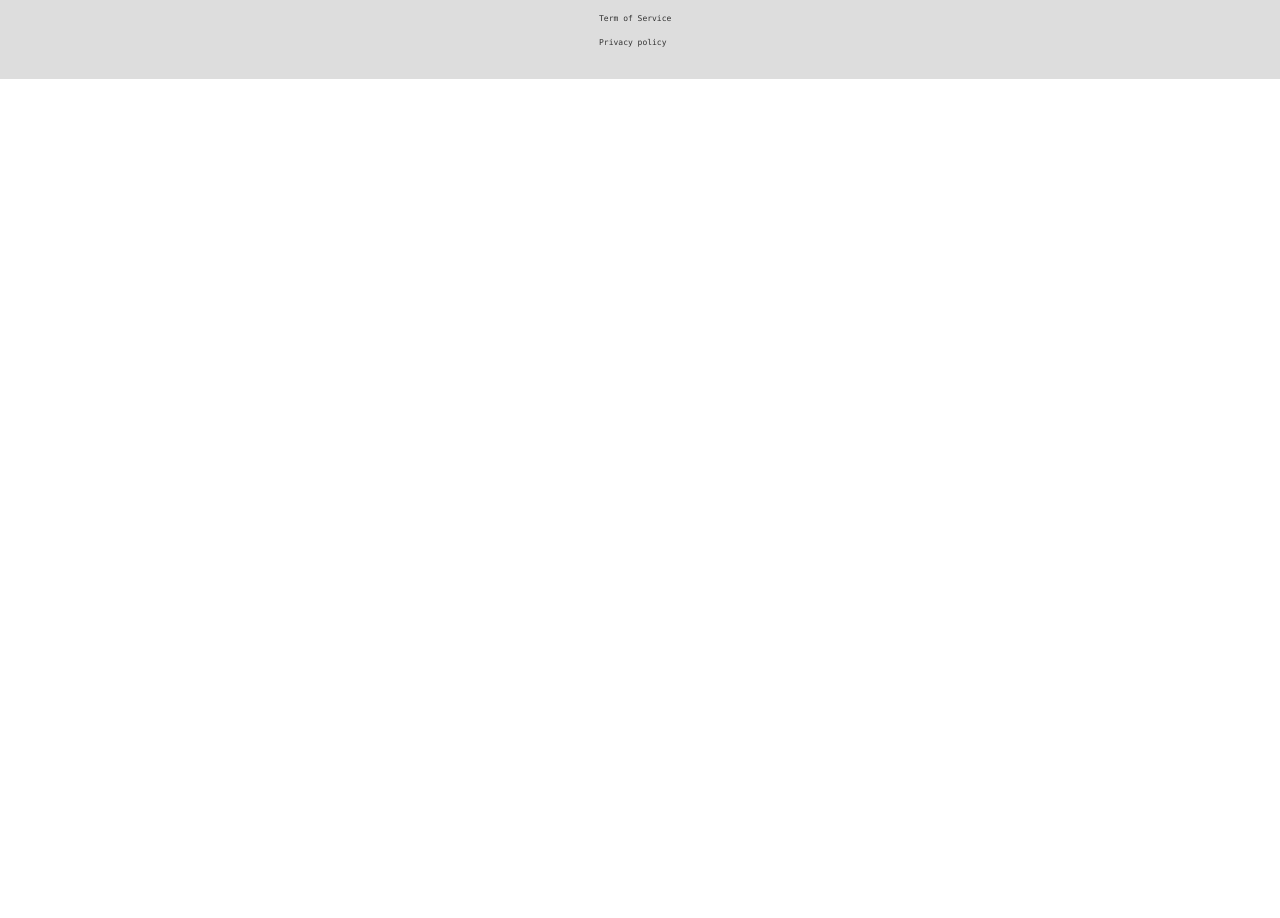
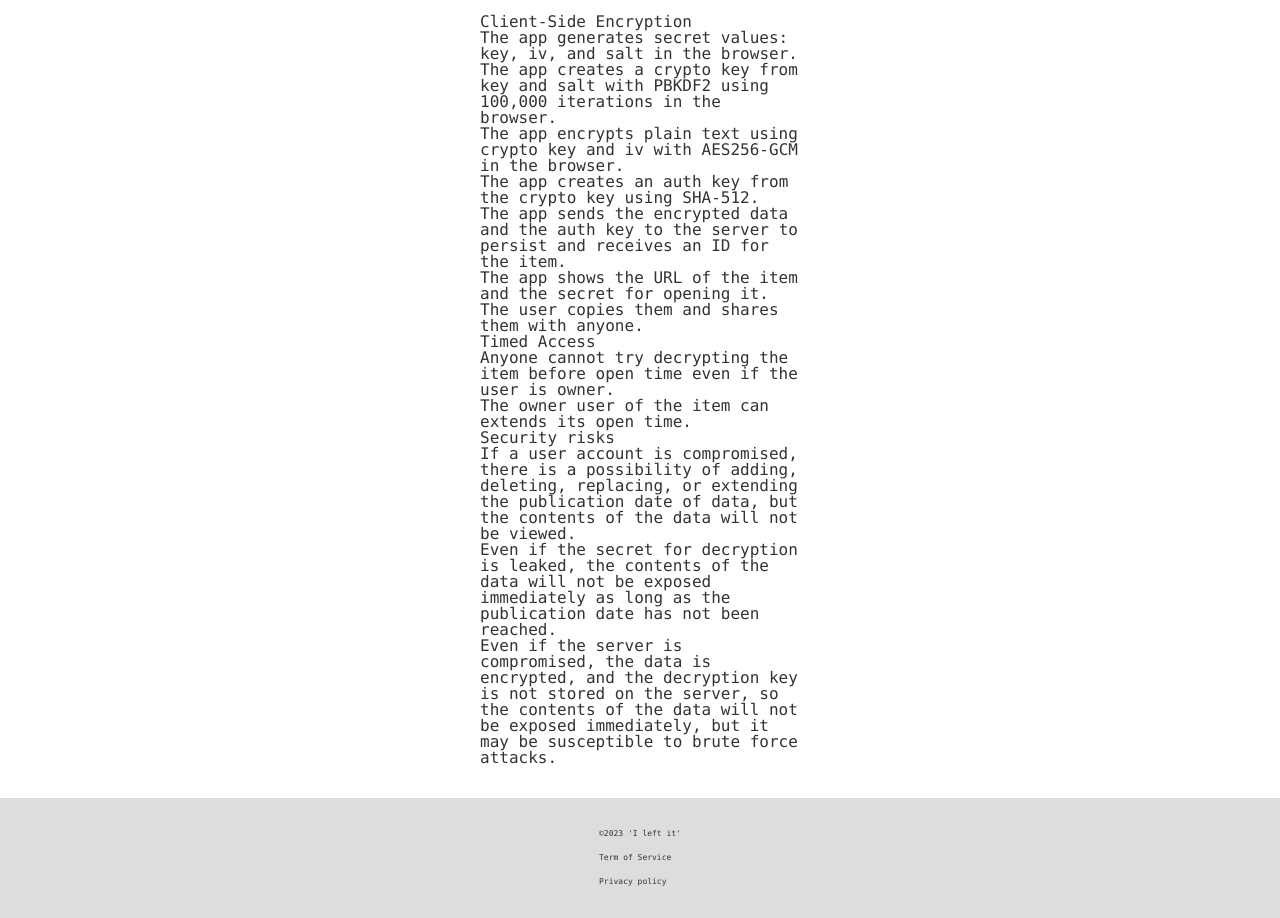
Before and after one commit to iwate/ileftit, a Next.js app: page / in a window 1280 px wide. Shown: the part 1288-2206 px from the top of the page. Before the commit the page ends 1367 px from the top, so only its background shows below. Built offline with nearby package versions, Linux system fonts and the light colour scheme; no server answers.

Commit message:
add design note

```diff
--- a/pages/index.tsx
+++ b/pages/index.tsx
@@ -66,6 +66,71 @@ export default function Home() {
           footprint with peace of mind.
         </p>
       </section>
+      <section>
+        <h2 id="core-design">Core Design</h2>
+        <ul>
+          <li>
+            Client-Side Encryption
+            <ul>
+              <li>
+                The app generates secret values: <i>key</i>, <i>iv</i>, and{' '}
+                <i>salt</i> in the browser.
+              </li>
+              <li>
+                The app creates a <i>crypto key</i> from <i>key</i> and{' '}
+                <i>salt</i> with PBKDF2 using 100,000 iterations in the browser.
+              </li>
+              <li>
+                The app encrypts plain text using <i>crypto key</i> and{' '}
+                <i>iv</i> with AES256-GCM in the browser.
+              </li>
+              <li>
+                The app creates an <i>auth key</i> from the <i>crypto key</i>{' '}
+                using SHA-512.
+              </li>
+              <li>
+                The app sends the <i>encrypted data</i> and the <i>auth key</i>{' '}
+                to the server to persist and receives an ID for the item.
+              </li>
+              <li>
+                The app shows the URL of the item and the secret for opening it.
+              </li>
+              <li>The user copies them and shares them with anyone.</li>
+            </ul>
+          </li>
+          <li>
+            Timed Access
+            <ul>
+              <li>
+                Anyone cannot try decrypting the item before open time even if
+                the user is owner.
+              </li>
+              <li>The owner user of the item can extends its open time.</li>
+            </ul>
+          </li>
+          <li>
+            Security risks
+            <ul>
+              <li>
+                If a user account is compromised, there is a possibility of
+                adding, deleting, replacing, or extending the publication date
+                of data, but the contents of the data will not be viewed.
+              </li>
+              <li>
+                Even if the secret for decryption is leaked, the contents of the
+                data will not be exposed immediately as long as the publication
+                date has not been reached.
+              </li>
+              <li>
+                Even if the server is compromised, the data is encrypted, and
+                the decryption key is not stored on the server, so the contents
+                of the data will not be exposed immediately, but it may be
+                susceptible to brute force attacks.
+              </li>
+            </ul>
+          </li>
+        </ul>
+      </section>
     </main>
   );
 }
```
